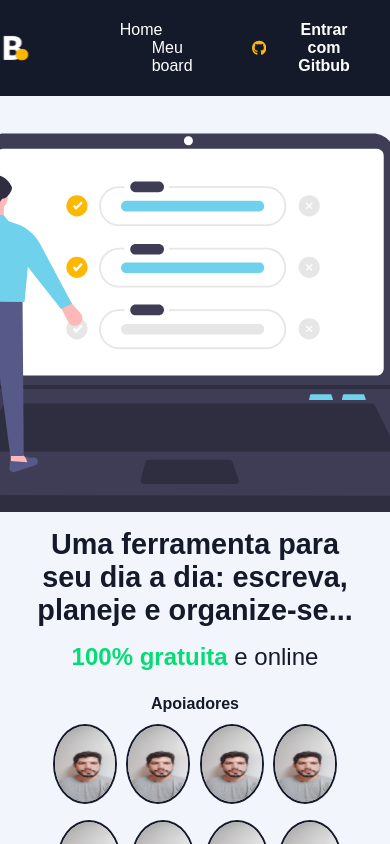
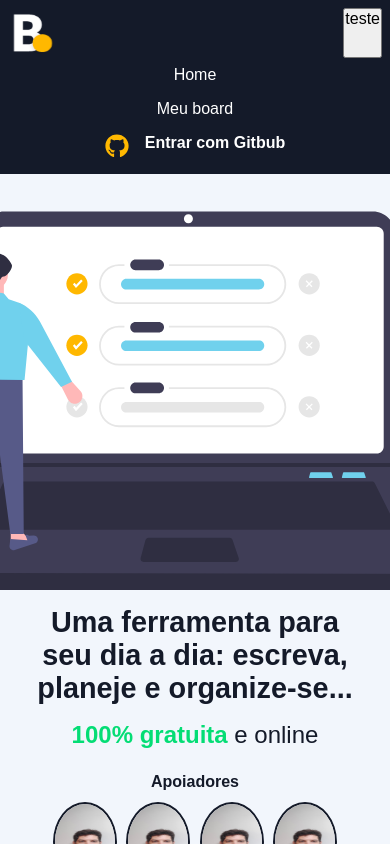
Before and after one commit to orloke/board, a Next.js app: page / in a window 390 px wide. Shown: the top 844 px of the page. Built offline with nearby package versions, Linux system fonts and the light colour scheme.

Commit message:
feat: putting responsiveness in the header

```diff
--- a/src/components/Header/index.tsx
+++ b/src/components/Header/index.tsx
@@ -1,13 +1,17 @@
 import Image from "next/image";
 import Link from "next/link";
+import { useState } from "react";
 import { SignInButton } from "../SignInButton";
 import styles from "./styles.module.scss";
 
 export const Header = () => {
+  const [changeMenu, setChangeMenu] = useState(false);
   return (
+    <>
       <header className={styles.headerContainer}>
-      <div className={styles.headerContent}>
-        <Link href={'/'}>
+        <div className={styles.divMobile}>
+          <div className={styles.imgButton}>
+            <Link href={"/"}>
               <Image
                 src="/images/logo.svg"
                 alt="Logo Meu board"
@@ -15,16 +19,25 @@ export const Header = () => {
                 height={50}
               />
             </Link>
+            <button onClick={() => setChangeMenu(!changeMenu)}>teste</button>
+          </div>
           <nav>
             <Link href={"/"}>
-            <a>Home</a>
+              <a className={changeMenu ? styles.panel : styles.panelVisible}>
+                Home
+              </a>
             </Link>
             <Link href={"/board"}>
-            <a>Meu board</a>
+              <a className={changeMenu ? styles.panel : styles.panelVisible}>
+                Meu board
+              </a>
             </Link>
+            <a className={changeMenu ? styles.panel : styles.panelVisible}>
+              <SignInButton />
+            </a>
           </nav>
-        <SignInButton/>
         </div>
       </header>
+    </>
   );
 };
--- a/src/components/Header/styles.module.scss
+++ b/src/components/Header/styles.module.scss
@@ -1,40 +1,73 @@
-.headerContainer{
+.headerContainer {
   height: 6rem;
   background-color: #141a29;
+  @media (max-width: 720px) {
+    height: auto;
+  }
 }
 
-.headerContent{
+.divMobile {
   max-width: 70rem;
   height: 6rem;
   margin: 0 auto;
   display: flex;
   align-items: center;
-    // background-color: red;
 
-    img{
-        cursor: pointer;
+  @media (max-width: 768px) {
+    display: flex;
+    flex-direction: column;
+    height: 100%;
+    color: white;
   }
 
-    nav{
-        margin-left: 5rem;
-        // height: 5rem;
+  .imgButton {
+    @media (max-width: 768px) {
+      display: flex;
+      justify-content: space-between;
+      padding: 0.5rem;
+      width: 100%;
     }
 
-    a{
-        display: inline-block;
-        position: relative;
-        padding: 0 0.5rem;
-        // height: 5rem;
-        // line-height: 5rem;
-        color: white;
+    button {
+      display: none;
 
-        & + a {
-            margin-left: 2rem;
+      @media (max-width: 768px) {
+        display: flex;
+      }
     }
   }
 
-    button{
-        margin-left: auto;
+  nav {
+    margin-left: 5rem;
+    display: flex;
+    align-items: center;
+    justify-content: space-between;
+    width: 100%;
+
+    @media (max-width: 768px) {
+      display: flex;
+      flex-direction: column;
+      align-items: center;
+      margin-left: 0;
+    }
   }
 
+  .panel {
+    max-height: 0;
+    visibility: hidden;
+    transition: max-height 0.5s;
   }
+
+  .panelVisible {
+    color: white;
+    display: inline-block;
+    position: relative;
+
+    @media (max-width: 768px) {
+      max-height: auto;
+      & + .panelVisible {
+        margin-top: 1rem;
+      }
+    }
+  }
+}
--- a/src/components/SignInButton/styles.module.scss
+++ b/src/components/SignInButton/styles.module.scss
@@ -10,8 +10,8 @@
     font-weight: bold;
     transition: filter 0.2s;
 
-    &:hover{
-        filter: brightness(0.8);
+    @media (max-width: 768px) {
+        align-items: flex-start;
     }
 
     img{
```
Lines whose indentation alone changed are shown as unchanged.
